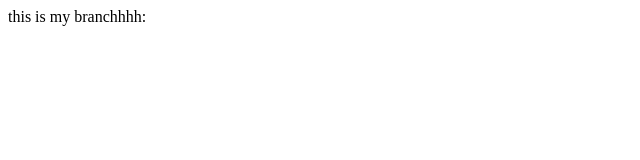
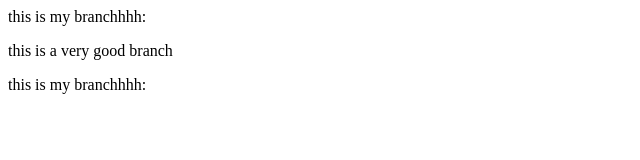
Before and after one commit to KashafShabbir/pp, a plain HTML site: page localrepo/index.html in a window 1280 px wide. Shown: the whole page, without its empty margins (0-640 px from the left). Drawn offline with Linux system fonts and the light colour scheme.

Commit message:
Add new feature (#1)
* add new feature

* ptani

* chnge

```diff
--- a/localrepo/index.html
+++ b/localrepo/index.html
@@ -1 +1,3 @@
 <p>this is my branchhhh:</p>
+    <p>this is a very good branch</p>
+<p>this is my branchhhh:</p>
```
